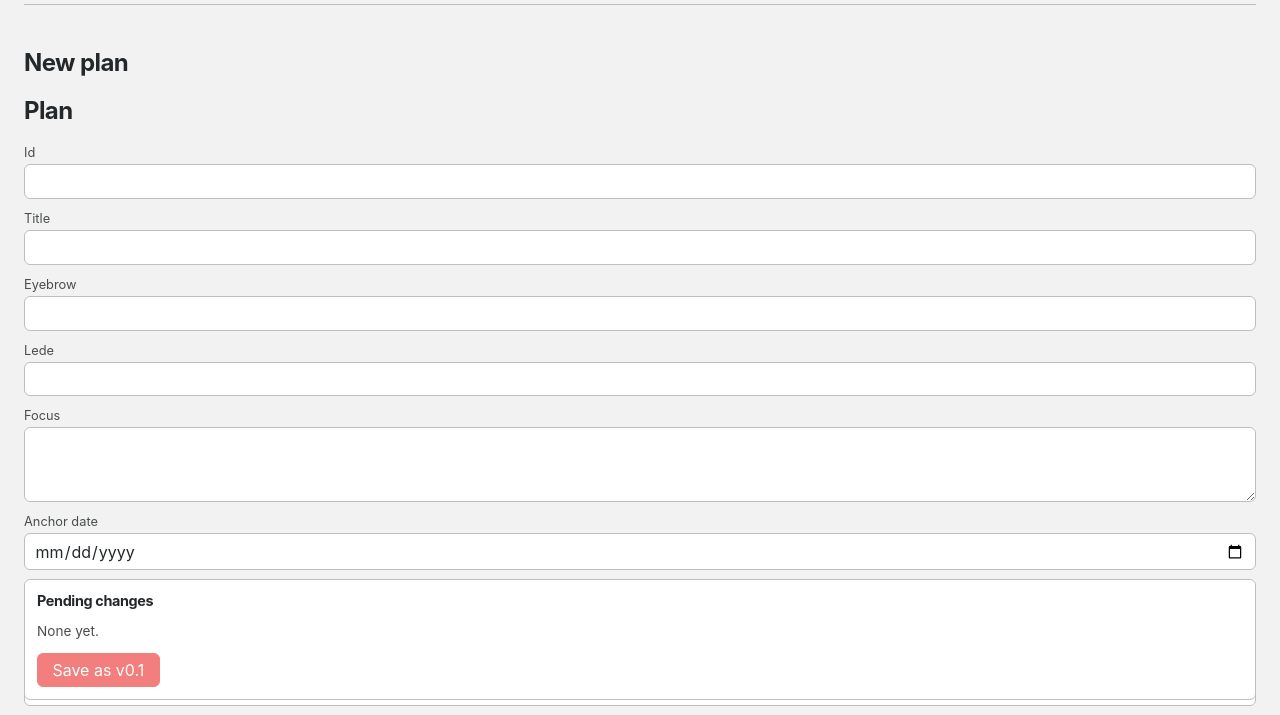
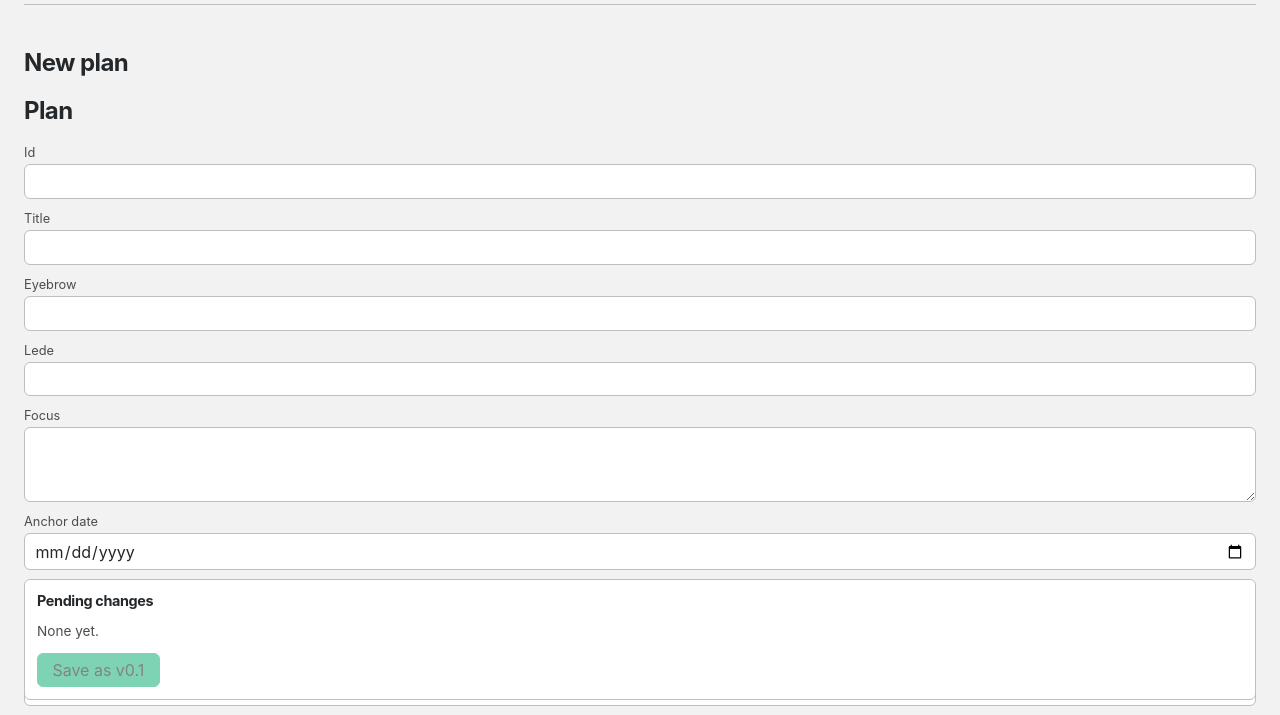
Before and after one commit to foundryRB/rb-plans, a React app in the folder frontend/: page /plans/new in a window 1280 px wide. Shown: the part 84-799 px from the top of the page. Built offline with nearby package versions, Linux system fonts and the light colour scheme.

Commit message:
fix(ui): replace the old red primary tokens with the green brand palette

```diff
--- a/frontend/src/styles/theme.css
+++ b/frontend/src/styles/theme.css
@@ -13,8 +13,8 @@
     --foreground: 210 8% 15.7%;
     --card: 0 0% 100%;
     --card-foreground: 210 8% 15.7%;
-    --primary: 0 100% 45.1%;
-    --primary-foreground: 0 0% 100%;
+    --primary: 158 100% 33%;
+    --primary-foreground: 0 0% 4%;
     --secondary: 0 0% 94.9%;
     --secondary-foreground: 210 8% 15.7%;
     --muted: 0 0% 94.9%;
@@ -51,8 +51,8 @@
         --foreground: 220 30% 96.1%;
         --card: 222 23% 8.6%;
         --card-foreground: 220 30% 96.1%;
-        --primary: 0 100% 45.1%;
-        --primary-foreground: 0 0% 100%;
+        --primary: 158 100% 33%;
+        --primary-foreground: 0 0% 4%;
         --secondary: 223 24% 5.7%;
         --secondary-foreground: 220 30% 96.1%;
         --muted: 223 24% 5.7%;
@@ -80,8 +80,8 @@
     --foreground: 220 30% 96.1%;
     --card: 222 23% 8.6%;
     --card-foreground: 220 30% 96.1%;
-    --primary: 0 100% 45.1%;
-    --primary-foreground: 0 0% 100%;
+    --primary: 158 100% 33%;
+    --primary-foreground: 0 0% 4%;
     --secondary: 223 24% 5.7%;
     --secondary-foreground: 220 30% 96.1%;
     --muted: 223 24% 5.7%;
@@ -265,8 +265,8 @@ table.chrome-table tr.row-link:hover { background: hsl(var(--accent)); }
 .pending-rail h3 { margin: 0 0 0.5rem; font-size: 0.9rem; }
 .pending-rail ul { margin: 0; padding-left: 1.2rem; font-size: 0.85rem; }
 
-:root{--brand:0 100% 45.1%;--brand-ink:0 0% 100%;--primary:0 100% 45.1%;--link:0 100% 38.4%}
-:root[data-theme="dark"]{--link:0 100% 71%}
+:root{--brand:158 100% 33%;--brand-ink:0 0% 4%;--primary:158 100% 33%;--link:158 100% 24%}
+:root[data-theme="dark"]{--link:154 70% 59%}
 
 /* Application atmosphere stays outside reading and editing surfaces. */
 body{isolation:isolate;font-family:var(--font-sans);font-weight:400}
```
